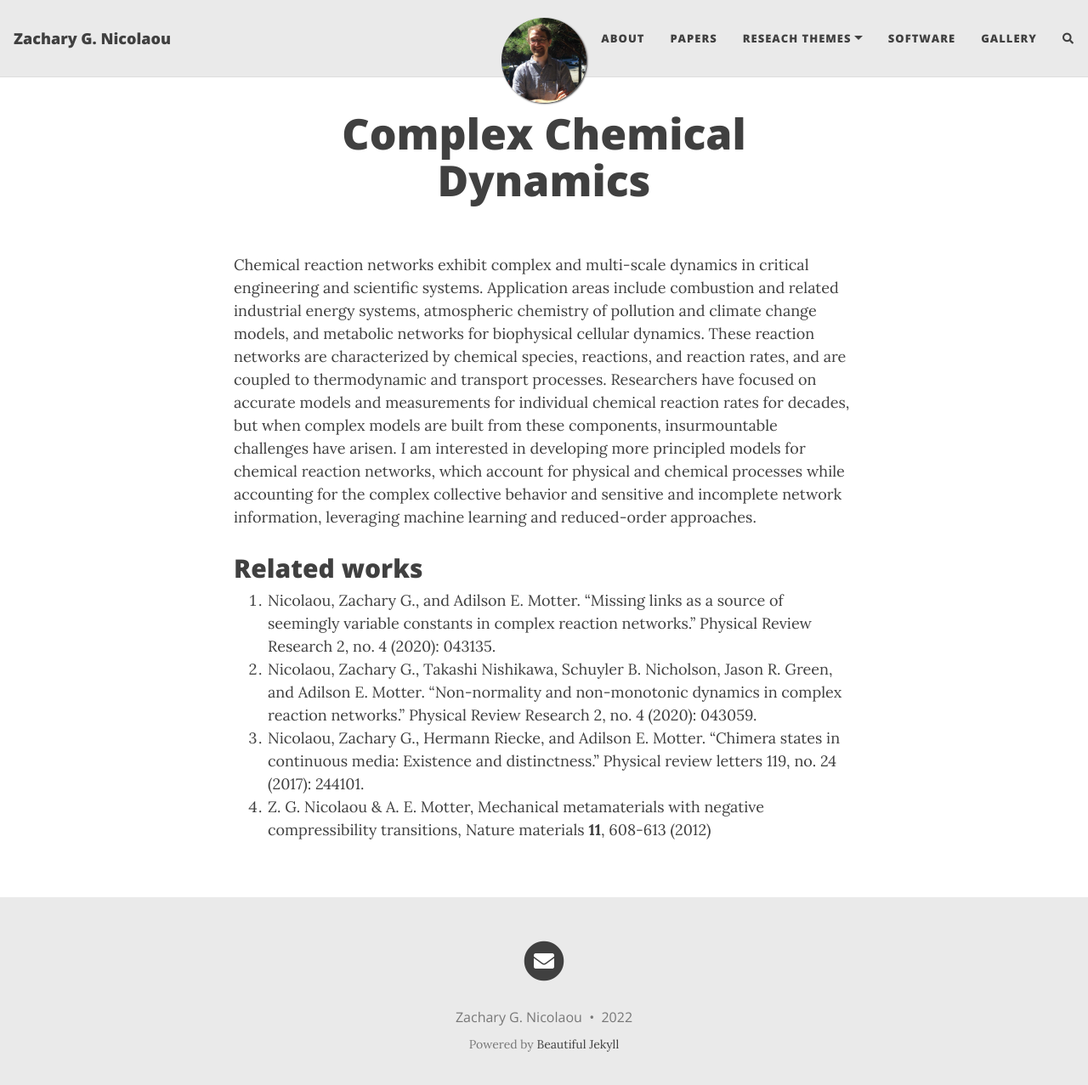
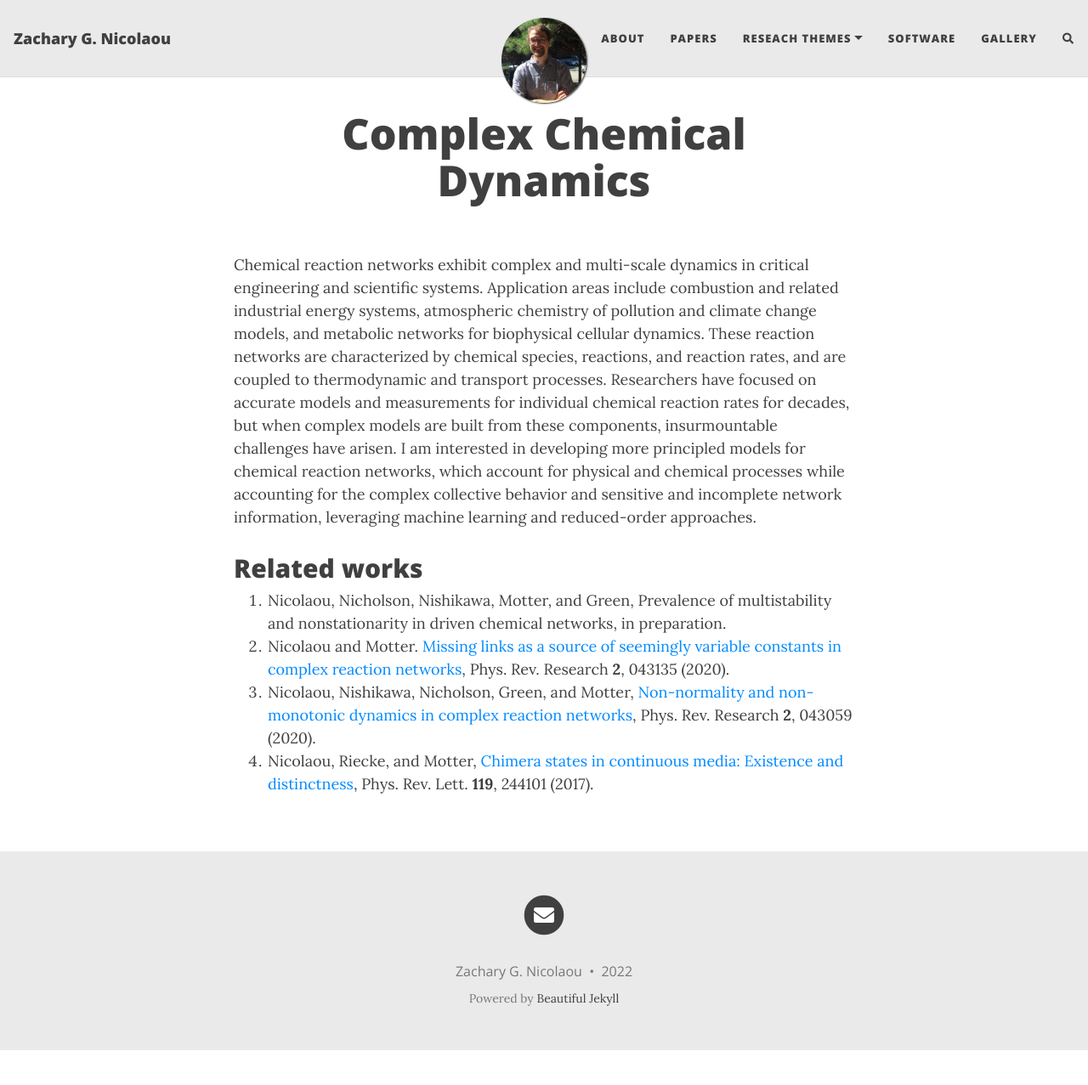
Before and after one commit to znicolaou/znicolaou.github.io, a Jekyll site: the page built from chemistry.md, in a window 1280 px wide and 1290 px high. Shown: the top 1277 px of the window at 85% size. Built offline with Jekyll 4.4.1, drawn with Linux system fonts in a browser that asks for light colours; nearby versions of some CDN libraries; comment, search, counter and statistics services are not loaded.

```diff
--- a/chemistry.md
+++ b/chemistry.md
@@ -5,7 +5,7 @@
 Chemical reaction networks exhibit complex and multi-scale dynamics in critical engineering and scientific systems. Application areas include combustion and related industrial energy systems, atmospheric chemistry of pollution and climate change models, and metabolic networks for biophysical cellular dynamics. These reaction networks are characterized by chemical species, reactions, and reaction rates, and are coupled to thermodynamic and transport processes. Researchers have focused on accurate models and measurements for individual chemical reaction rates for decades, but when complex models are built from these components, insurmountable challenges have arisen. I am interested in developing more principled models for chemical reaction networks, which account for physical and chemical processes while accounting for the complex collective behavior and sensitive and incomplete network information, leveraging machine learning and reduced-order approaches.
 
 ## Related works
-4. Nicolaou, Zachary G., and Adilson E. Motter. "Missing links as a source of seemingly variable constants in complex reaction networks." Physical Review Research 2, no. 4 (2020): 043135.
-5. Nicolaou, Zachary G., Takashi Nishikawa, Schuyler B. Nicholson, Jason R. Green, and Adilson E. Motter. "Non-normality and non-monotonic dynamics in complex reaction networks." Physical Review Research 2, no. 4 (2020): 043059.
-10. Nicolaou, Zachary G., Hermann Riecke, and Adilson E. Motter. "Chimera states in continuous media: Existence and distinctness." Physical review letters 119, no. 24 (2017): 244101.
-12. Z. G. Nicolaou & A. E. Motter, Mechanical metamaterials with negative compressibility transitions, Nature materials **11**, 608-613 (2012)
+1. Nicolaou, Nicholson, Nishikawa, Motter, and Green, Prevalence of multistability and nonstationarity in driven chemical networks, in preparation.
+7. Nicolaou and Motter. [Missing links as a source of seemingly variable constants in complex reaction networks](https://doi.org/10.1103/PhysRevResearch.2.043135), Phys. Rev. Research **2**, 043135 (2020).
+8. Nicolaou, Nishikawa, Nicholson, Green, and Motter, [Non-normality and non-monotonic dynamics in complex reaction networks](https://doi.org/10.1103/PhysRevResearch.2.043059), Phys. Rev. Research **2**, 043059 (2020).
+13. Nicolaou, Riecke, and  Motter, [Chimera states in continuous media: Existence and distinctness](https://doi.org/10.1103/PhysRevLett.119.244101), Phys. Rev. Lett. **119**, 244101 (2017).
```
Also changed, not shown: gallery.md (+15 -3 lines), 13 other files.
